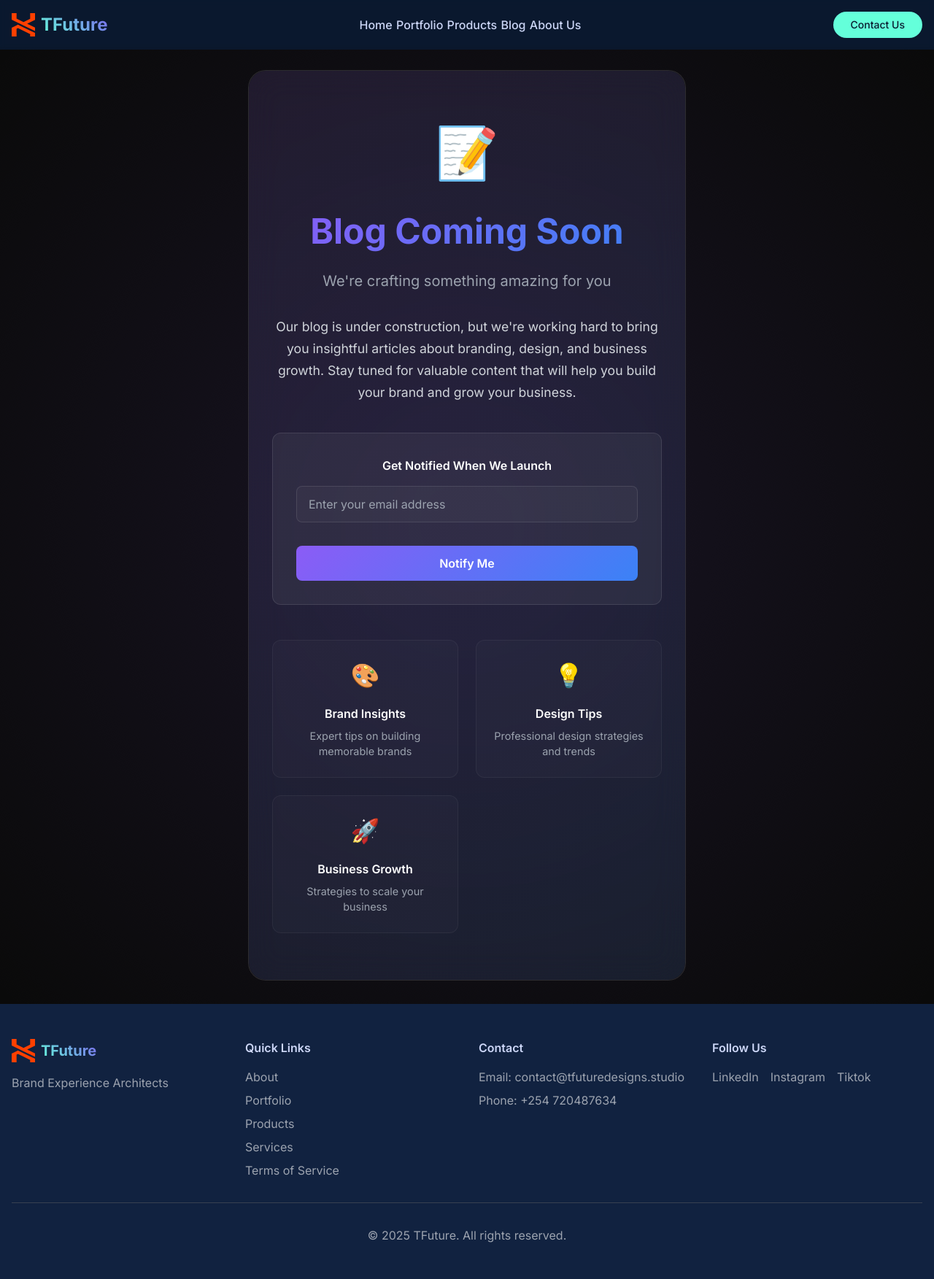
After one commit to christopher-Ombwori/Tfuture-Website, a Django app: page /blog/ in a window 1280 px wide. The commit adds this page. Shown: the whole page at 73% size. Run offline with Django 5.2, Linux system fonts and the light colour scheme; some libraries are stand-ins or nearby versions.

Commit message:
added the blog page

```diff
--- a/core/urls.py
+++ b/core/urls.py
@@ -7,6 +7,7 @@ urlpatterns = [
     path('', views.home, name='home'),
     path('portfolio/', views.portfolio, name='portfolio'),
     path('products/', views.products, name='products'),
+    path('blog/', views.blog, name='blog'),
     path('terms/', views.terms, name='terms'),
     path('about/', views.about, name='about'),
     path('portfolio/<slug:slug>/', views.project_detail, name='project_detail'),
--- a/core/views.py
+++ b/core/views.py
@@ -19,6 +19,9 @@ def terms(request):
 
 def about(request):
     return render(request, 'core/about.html')
+
+def blog(request):
+    return render(request, 'core/blog.html')
 
 def products(request):
     return render(request, 'core/products.html')
--- a/requirements.txt
+++ b/requirements.txt
@@ -7,4 +7,4 @@ typing_extensions==4.12.2
 whitenoise==6.6.0
 pillow
 python-decouple==3.8
-psycopg2-binary==2.9.9
+psycopg2-binary
--- a/templates/base.html
+++ b/templates/base.html
@@ -90,6 +90,7 @@
                     <a href="/" class="hover:text-accent transition-colors font-medium">Home</a>
                     <a href="{% url 'core:portfolio' %}" class="hover:text-accent transition-colors font-medium">Portfolio</a>
                     <a href="{% url 'core:products' %}" class="hover:text-accent transition-colors font-medium">Products</a>
+                    <a href="{% url 'core:blog' %}" class="hover:text-accent transition-colors font-medium">Blog</a>
                     <a href="{% url 'core:about' %}" class="hover:text-accent transition-colors font-medium">About Us</a>
                 </div>
 
@@ -105,6 +106,7 @@
                     <a href="/" class="block px-3 py-2 text-base font-medium hover:text-accent transition-colors">Home</a>
                     <a href="{% url 'core:portfolio' %}" class="block px-3 py-2 text-base font-medium hover:text-accent transition-colors">Portfolio</a>
                     <a href="{% url 'core:products' %}" class="block px-3 py-2 text-base font-medium hover:text-accent transition-colors">Products</a>
+                    <a href="{% url 'core:blog' %}" class="block px-3 py-2 text-base font-medium hover:text-accent transition-colors">Blog</a>
                     <a href="{% url 'core:about' %}" class="block px-3 py-2 text-base font-medium hover:text-accent transition-colors">About Us</a>
                     <div class="px-3 pt-2">
                         <button onclick="openServiceModal('General Inquiry')" class="block w-full bg-accent hover:bg-accent/80 text-primary rounded-full px-6 py-2 text-sm font-medium text-center transition-all hover:scale-105">Contact Us</button>
--- /dev/null
+++ b/templates/core/blog.html
@@ -0,0 +1,260 @@
+{% extends 'base.html' %}
+{% load static %}
+
+{% block extra_css %}
+<style>
+    .font-display { font-family: 'Outfit', 'Plus Jakarta Sans', sans-serif; }
+    .text-gradient { background: linear-gradient(to right, #8B5CF6, #3B82F6); -webkit-background-clip: text; -webkit-text-fill-color: transparent; }
+    .bg-futuristic-dark { background-color: #0A0A0A; }
+    .animated-bg { position: relative; overflow: hidden; }
+    .animated-bg::before { content: ''; position: absolute; top: -50%; left: -50%; width: 200%; height: 200%; background: radial-gradient(circle at center, rgba(139,92,246,0.1) 0%, transparent 50%); animation: rotate-bg 20s linear infinite; }
+
+    @keyframes rotate-bg {
+        0% { transform: rotate(0deg); }
+        100% { transform: rotate(360deg); }
+    }
+
+    .coming-soon-container {
+        min-height: 80vh;
+        display: flex;
+        align-items: center;
+        justify-content: center;
+        text-align: center;
+        padding: 2rem;
+    }
+
+    .coming-soon-card {
+        background: rgba(255,255,255,0.03);
+        backdrop-filter: blur(20px);
+        border: 1px solid rgba(255,255,255,0.1);
+        border-radius: 24px;
+        padding: 4rem 2rem;
+        max-width: 600px;
+        position: relative;
+        overflow: hidden;
+    }
+
+    .coming-soon-card::before {
+        content: '';
+        position: absolute;
+        top: 0;
+        left: 0;
+        right: 0;
+        bottom: 0;
+        background: linear-gradient(135deg, rgba(139,92,246,0.1), rgba(59,130,246,0.1));
+        border-radius: 24px;
+        z-index: -1;
+    }
+
+    .coming-soon-icon {
+        font-size: 4rem;
+        margin-bottom: 1.5rem;
+        animation: pulse 2s infinite;
+    }
+
+    @keyframes pulse {
+        0%, 100% { transform: scale(1); }
+        50% { transform: scale(1.1); }
+    }
+
+    .coming-soon-title {
+        font-size: 3rem;
+        font-weight: bold;
+        margin-bottom: 1rem;
+        background: linear-gradient(135deg, #8B5CF6, #3B82F6);
+        -webkit-background-clip: text;
+        -webkit-text-fill-color: transparent;
+        background-clip: text;
+    }
+
+    .coming-soon-subtitle {
+        font-size: 1.25rem;
+        color: #9CA3AF;
+        margin-bottom: 2rem;
+        line-height: 1.6;
+    }
+
+    .coming-soon-description {
+        color: #D1D5DB;
+        margin-bottom: 2.5rem;
+        line-height: 1.7;
+        font-size: 1.1rem;
+    }
+
+    .notification-form {
+        background: rgba(255,255,255,0.05);
+        border: 1px solid rgba(255,255,255,0.1);
+        border-radius: 12px;
+        padding: 2rem;
+        margin-top: 2rem;
+    }
+
+    .notification-input {
+        background: rgba(255,255,255,0.03);
+        border: 1px solid rgba(255,255,255,0.1);
+        border-radius: 8px;
+        padding: 0.75rem 1rem;
+        color: white;
+        width: 100%;
+        margin-bottom: 1rem;
+        transition: all 0.3s ease;
+    }
+
+    .notification-input:focus {
+        outline: none;
+        border-color: #8B5CF6;
+        box-shadow: 0 0 0 3px rgba(139,92,246,0.1);
+    }
+
+    .notification-button {
+        background: linear-gradient(135deg, #8B5CF6, #3B82F6);
+        color: white;
+        border: none;
+        border-radius: 8px;
+        padding: 0.75rem 2rem;
+        font-weight: 600;
+        cursor: pointer;
+        transition: all 0.3s ease;
+        width: 100%;
+    }
+
+    .notification-button:hover {
+        transform: translateY(-2px);
+        box-shadow: 0 10px 25px rgba(139,92,246,0.3);
+    }
+
+    .features-grid {
+        display: grid;
+        grid-template-columns: repeat(auto-fit, minmax(200px, 1fr));
+        gap: 1.5rem;
+        margin-top: 3rem;
+    }
+
+    .feature-item {
+        background: rgba(255,255,255,0.02);
+        border: 1px solid rgba(255,255,255,0.05);
+        border-radius: 12px;
+        padding: 1.5rem;
+        text-align: center;
+        transition: all 0.3s ease;
+    }
+
+    .feature-item:hover {
+        transform: translateY(-5px);
+        background: rgba(255,255,255,0.05);
+    }
+
+    .feature-icon {
+        font-size: 2rem;
+        margin-bottom: 1rem;
+        color: #8B5CF6;
+    }
+
+    .feature-title {
+        font-weight: 600;
+        color: white;
+        margin-bottom: 0.5rem;
+    }
+
+    .feature-description {
+        color: #9CA3AF;
+        font-size: 0.9rem;
+        line-height: 1.5;
+    }
+
+    @media (max-width: 768px) {
+        .coming-soon-title {
+            font-size: 2rem;
+        }
+
+        .coming-soon-subtitle {
+            font-size: 1.1rem;
+        }
+
+        .features-grid {
+            grid-template-columns: 1fr;
+        }
+    }
+</style>
+{% endblock %}
+
+{% block content %}
+<div class="animated-bg min-h-screen bg-futuristic-dark">
+    <div class="coming-soon-container">
+        <div class="coming-soon-card">
+            <div class="coming-soon-icon">📝</div>
+            <h1 class="coming-soon-title">Blog Coming Soon</h1>
+            <p class="coming-soon-subtitle">We're crafting something amazing for you</p>
+            <p class="coming-soon-description">
+                Our blog is under construction, but we're working hard to bring you insightful articles about branding, design, and business growth. Stay tuned for valuable content that will help you build your brand and grow your business.
+            </p>
+
+            <div class="notification-form">
+                <h3 class="text-white font-semibold mb-4">Get Notified When We Launch</h3>
+                <form id="notifyForm" class="space-y-4">
+                    <input type="email" placeholder="Enter your email address" class="notification-input" required>
+                    <button type="submit" class="notification-button">Notify Me</button>
+                </form>
+            </div>
+
+            <div class="features-grid">
+                <div class="feature-item">
+                    <div class="feature-icon">🎨</div>
+                    <h4 class="feature-title">Brand Insights</h4>
+                    <p class="feature-description">Expert tips on building memorable brands</p>
+                </div>
+                <div class="feature-item">
+                    <div class="feature-icon">💡</div>
+                    <h4 class="feature-title">Design Tips</h4>
+                    <p class="feature-description">Professional design strategies and trends</p>
+                </div>
+                <div class="feature-item">
+                    <div class="feature-icon">🚀</div>
+                    <h4 class="feature-title">Business Growth</h4>
+                    <p class="feature-description">Strategies to scale your business</p>
+                </div>
+            </div>
+        </div>
+    </div>
+</div>
+
+<script>
+    // Handle notification form submission
+    document.getElementById('notifyForm').addEventListener('submit', function(e) {
+        e.preventDefault();
+        const email = e.target.querySelector('input[type="email"]').value;
+
+        // Show success message
+        alert('Thank you! We\'ll notify you when our blog launches.');
+        e.target.reset();
+    });
+
+    // Add some interactive animations
+    document.addEventListener('DOMContentLoaded', function() {
+        const featureItems = document.querySelectorAll('.feature-item');
+
+        featureItems.forEach((item, index) => {
+            item.style.animationDelay = `${index * 0.1}s`;
+            item.classList.add('fade-in-up');
+        });
+    });
+
+    // Add fade-in animation
+    const style = document.createElement('style');
+    style.textContent = `
+        .fade-in-up {
+            opacity: 0;
+            transform: translateY(30px);
+            animation: fadeInUp 0.6s ease forwards;
+        }
+
+        @keyframes fadeInUp {
+            to {
+                opacity: 1;
+                transform: translateY(0);
+            }
+        }
+    `;
+    document.head.appendChild(style);
+</script>
+{% endblock %}
```
Also changed, not shown: static/images/logo.svg.
